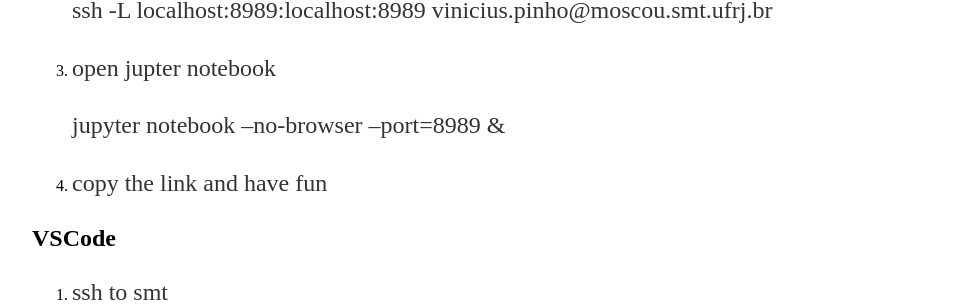
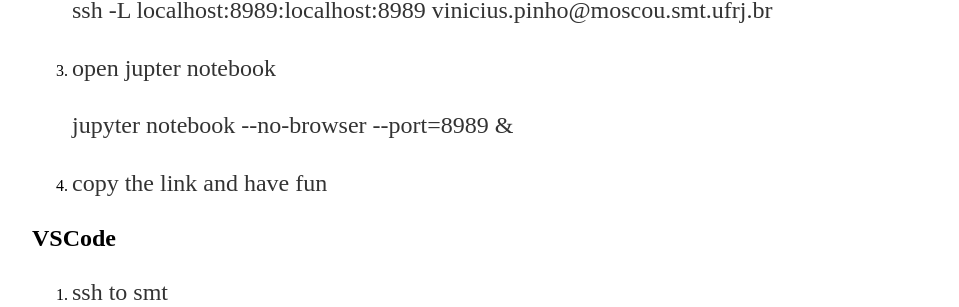
Before and after one commit to mesquita/mesquita.github.io, a Jekyll site: the page built from _posts/2019-04-28-tunneling-guide-for-myself.md, in a window 1280 px wide. Shown: the part 542-849 px from the top of the page, without its empty margins (160-1119 px from the left). Built offline with Jekyll 4.4.1, drawn with Linux system fonts in a browser that asks for light colours; our own code applies the rules of GitHub Pages for plain Markdown files.

Commit message:
tentando consertar o -- duplo

```diff
--- a/_posts/2019-04-28-tunneling-guide-for-myself.md
+++ b/_posts/2019-04-28-tunneling-guide-for-myself.md
@@ -12,7 +12,7 @@ I'm gonna update this as I learn more about tunneling.
 
 3. open jupter notebook
 
-    jupyter notebook --no-browser --port=8989 &
+    jupyter notebook -\-no-browser -\-port=8989 &
 
 4. copy the link and have fun
 
```
